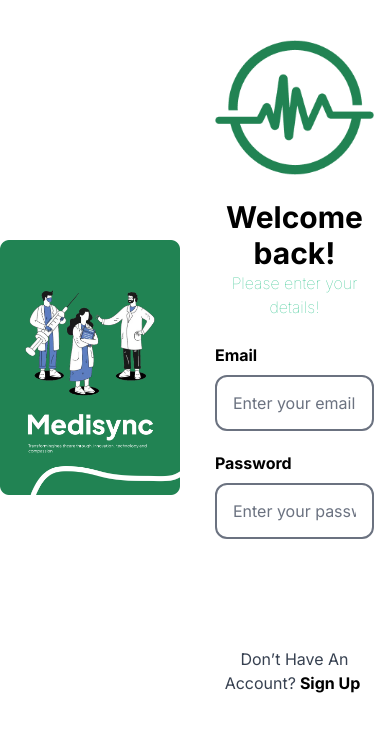
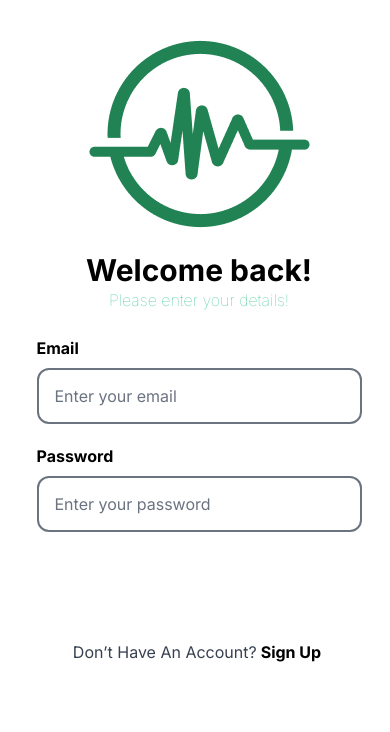
Before and after one commit to Adedoyin-Emmanuel/medsync, a Next.js app: page /auth/login in a window 390 px wide. Shown: the top 732 px of the page. Built offline with nearby package versions, Linux system fonts and the light colour scheme.

Commit message:
Feat: mobile responsiveness for the auth pages created

```diff
--- a/app/auth/login/page.js
+++ b/app/auth/login/page.js
@@ -13,11 +13,11 @@ const Login = () => {
   return (
     <>
 
-      <section className=" mx-auto my-10 flex justify-center items-center space-x-2">
-      <section className="w-1/2" >
-        <img src="/Right.png" alt="sidebar signup" style={{width:"94%", margin:"auto;"}} />
+      <section className=" mx-auto my-10 flex flex-col w-screen  md:flex-row justify-center items-center space-x-2">
+      <section className="hidden md:flex md:w-1/2 " >
+        <img src="/Right.png" alt="sidebar signup"  className="h-screen" style={{width:"94%", margin:"auto;"}} />
       </section>
-        <section className="w-1/2 ">
+        <section className="w-full md:w-1/2 ">
         <form
           className="w-10/12 mx-auto"
 
--- a/app/auth/signup/page.js
+++ b/app/auth/signup/page.js
@@ -23,7 +23,7 @@ const Signup = () => {
     <>
 
       <section className=" mx-auto my-10 flex space-x-6">
-        <section className="w-1/2 ">
+        <section className="w-full md:w-1/2">
         <form
           className="w-10/12 mx-auto"
 
@@ -149,7 +149,7 @@ const Signup = () => {
           </section>
         </form>
         </section>
-        <section className="w-1/2 h-screen" >
+        <section className="hidden md:flex md:w-1/2 " >
         <img src="/Right.png" alt="sidebar signup" style={{width:"98%"}} />
       </section>
       </section>
```
